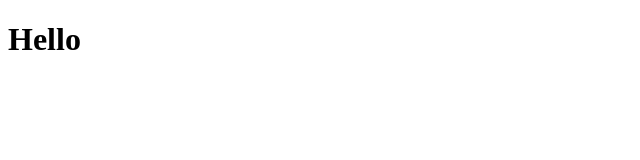
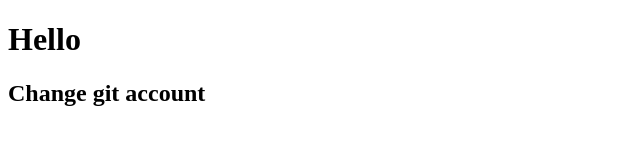
Before and after one commit to AbuKausar/my-first-github, a plain HTML site: page index.html in a window 1280 px wide. Shown: the whole page, without its empty margins (0-640 px from the left). Drawn offline with Linux system fonts and the light colour scheme.

Commit message:
change git account

```diff
--- a/index.html
+++ b/index.html
@@ -7,5 +7,6 @@
 </head>
 <body>
     <h1>Hello</h1>
+    <h2>Change git account</h2>
 </body>
 </html>
```
